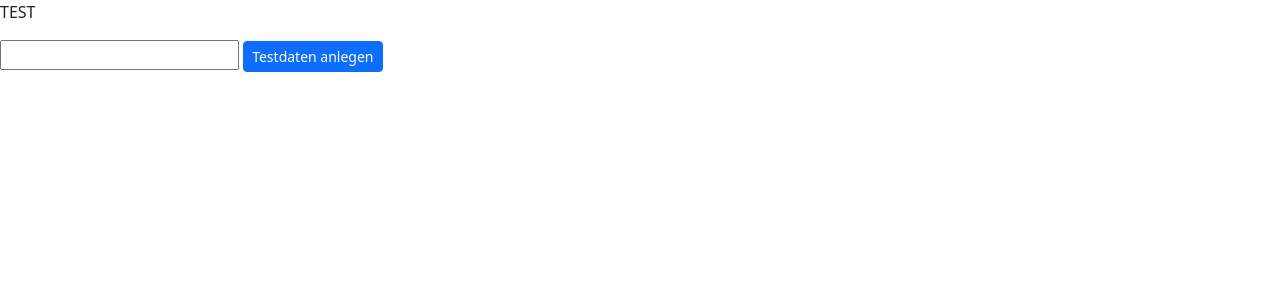
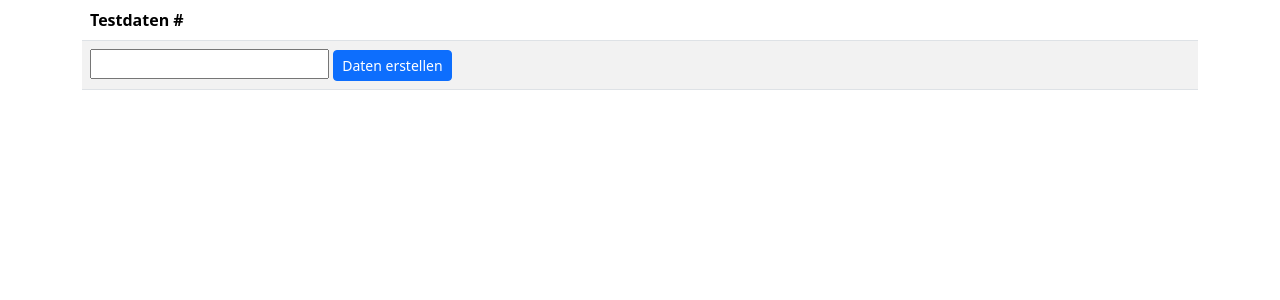
Before and after one commit to fPBunxGKv/sj-github, a Django app: page /administration/ in a window 1280 px wide. Shown: the part 56-356 px from the top of the page. Run offline with Django 4.2, Linux system fonts and the light colour scheme; the visitor is signed in with stand-in values (Sample User, id 1); some libraries are stand-ins or nearby versions.

Commit message:
move admin section

```diff
--- a/members/sj_views/admin.py
+++ b/members/sj_views/admin.py
@@ -0,0 +1,16 @@
+from django.contrib.auth.decorators import login_required
+from django.shortcuts import render, get_object_or_404
+from django.http import HttpResponse, HttpResponseRedirect, HttpResponseNotFound
+from django.template import loader
+from django.urls import reverse
+
+### administration
+@login_required
+def administration(request):
+
+    context = {
+        'pagetitle' : 'SJ - Administration'
+    }
+    template = loader.get_template('administration_show.html')
+
+    return HttpResponse(template.render(context, request))
--- a/members/templates/administration_show.html
+++ b/members/templates/administration_show.html
@@ -1,74 +1,28 @@
 {% extends "base.html" %}
 {% block title %}<title>{{ pagetitle | default:"SJ" }}</title>{% endblock %}
 {% block content %}
-<p>TEST</p>
-
-    <!-- Testdaten hinzufügen -->
-    <form action="addtestdata/" method="post"></form>
-        <input type="number" name="run_num" value="">
-        <input class="btn btn-primary btn-sm" type="submit" value="Testdaten anlegen" />
-
-    <!-- <div class="container">
+    <div class="container">
         <div class="row">
             <div class="col">
                 <table class="table table-fixed table-striped table-hover ">
                     <thead>
                         <tr>
-                            <th scope="col">Lauf #</th>
-                            {% for line in num_lines %}<th scope="col">Bahn {{ line | add:"1" }}</th>{% endfor %}
+                            <th scope="col">Testdaten #</th>
                         </tr>
                     </thead>
                     <tbody>
-                        {% regroup runs by run_nr as new_runs %}
-                        <form action="updaterun/" method="post">
-                            {% csrf_token %}
-                            {% for x in new_runs %}
-                                <tr>
-                                    <td class="align-middle">
-                                        <b>{{ x.grouper }}
-                                            <br>
-                                            <input type="hidden" name="run_num" value="{{ x.grouper }}">
-                                            <input class="btn btn-primary btn-sm" type="submit" value="Speichern" />
-                                        </b>
-                                    </td>
-                                    {% for line in num_lines %}
-                                        <td>
-                                            {% for y in x.list %}
-                                                {% if line|add:"1" == y.line_nr %}
-                                                    {% if y.result > 0 %}
-                                                        <b>{{ y.fk_sj_users.firstname }} {{ y.fk_sj_users.lastname }}</b>
-                                                        <br>
-                                                        {{ y.fk_sj_users.byear }} / {{ y.result_category }}
-                                                        <br>
-                                                        Status: {{ y.state }}
-                                                        <br>
-                                                        <p style="color:red">Zeit: {{ y.result }}</p>
-                                                    {% endif %}
-                                                    {% if y.result <= 0 %}
-                                                        <b>{{ y.fk_sj_users.firstname }} {{ y.fk_sj_users.lastname }}</b>
-                                                        <br>
-                                                        {{ y.fk_sj_users.byear }} / {{ y.result_category }}
-                                                        <br>
-                                                        Status: {{ y.state }}
-                                                        <br>
-                                                        <input type="number"
-                                                               id="edit_run"
-                                                               name="edit_run{{ line | add:'1' }}"
-                                                               value="{{ y.fk_sj_users.startnum }}"
-                                                               class="form-control form-control-sm">
-                                                    </td>
-                                                {% endif %}
-                                            {% endif %}
-                                        {% endfor %}
-                                    </td>
-                                {% endfor %}
-                            </tr>
-                        {% endfor %}
+                        <td>
+                            <!-- Testdaten hinzufügen -->
+                            <form action="/addtestdata/" method="post">
+                                <input type="number" name="run_num" value="">
+                                <input class="btn btn-primary btn-sm"
+                                       type="submit"
+                                       value="Daten erstellen" />
+                            </form>
+                        </td>
                     </tbody>
                 </table>
             </div>
         </div>
     </div>
-</div>
-</section> -->
 {% endblock %}
--- a/members/views.py
+++ b/members/views.py
@@ -22,6 +22,7 @@ from array import array
 from scipy.stats import rankdata
 
 from .sj_views.runs import run, addrun, editrun, updaterun, addrun_testdata
+from .sj_views.admin import administration
 
 from datetime import *
 import uuid
@@ -406,7 +407,7 @@ def ranking(request):
     event_info = get_event_info()
     event_id = event_info['id']
 
-# Kategorien mit Resultaten auslesen
+    # Kategorien mit Resultaten auslesen
     dist_cat = sj_results.objects.filter(
             fk_sj_events=event_id,
             state='RQR'
@@ -425,13 +426,14 @@ def ranking(request):
             print(q)
         print('-'*20)
 
-# Resultate pro Kategorie -> Rangliste
+    # Resultate pro Kategorie -> Rangliste
     results_per_cat = []
 
     for q in dist_cat:
-        if (debug_level >= 2): print(' --- ',q['result_category'],' --- ')
+        if (debug_level >= 2):
+            print(' --- ',q['result_category'],' --- ')
 
-    # Query Resultate pro Kategorie
+        # Query Resultate pro Kategorie
         result_best_cat=list(sj_results.objects.filter(
                 fk_sj_events=event_id,
                 state='RQR',
@@ -459,7 +461,7 @@ def ranking(request):
                 print(r)
             print('-'*20)
 
-# Query Resultate über alle Kategorien
+    # Query Resultate über alle Kategorien
     result_best_all=list(sj_results.objects.filter(
             fk_sj_events=event_id,
             state='RQR',
@@ -488,14 +490,3 @@ def ranking(request):
 
     template = loader.get_template('rank_show.html')
     return HttpResponse(template.render(context, request))
-
-### administration
-@login_required
-def administration(request):
-
-    context = {
-        'pagetitle' : 'SJ - Administration'
-    }
-    template = loader.get_template('administration_show.html')
-
-    return HttpResponse(template.render(context, request))
```
